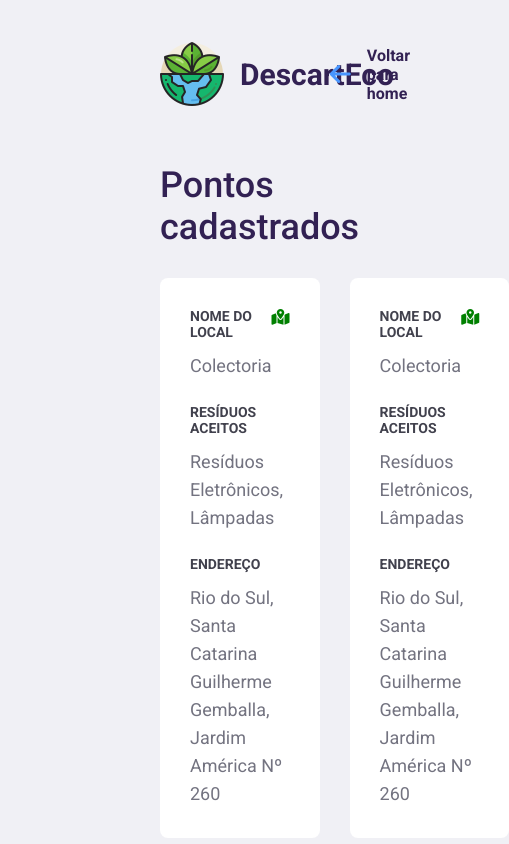
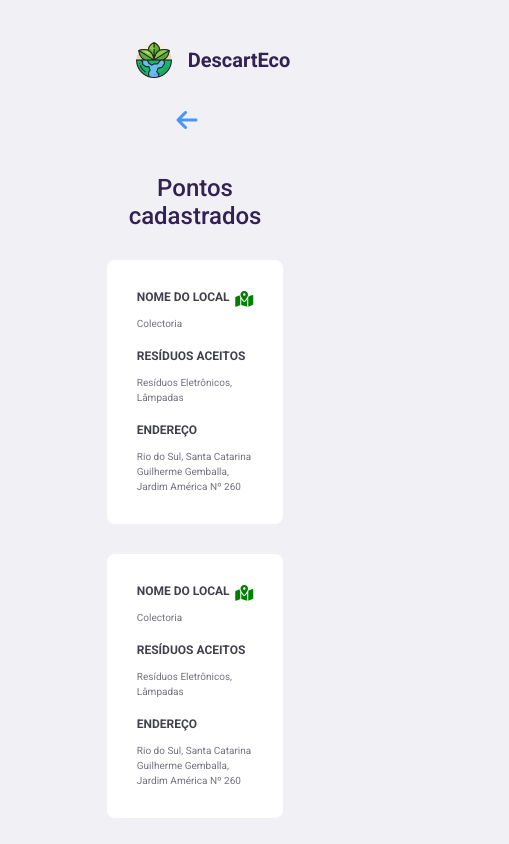
Before and after one commit to filipealvesrr/DescartEco, a plain HTML site: page collectionPoints.html in a window 390 px wide. Shown: the top 844 px of the page, 509 px wide, since content can reach past the window. Drawn offline with Linux system fonts and the light colour scheme.

Commit message:
Responsividade nos pontos de coleta

```diff
--- a/collectionPoints.html
+++ b/collectionPoints.html
@@ -6,6 +6,7 @@
     <title>DescartEco | Pontos Cadastrados</title>
     <meta name="description"
         content="Ajudamos nossos usuários a encontrar pontos de coleta adequados para resíduos que merecem tratamento especial no seu descarte.">
+    <meta name="viewport" content="width=device-width, initial-scale=1.0">
     <link rel="shortcut icon" href="Assets/img/favicon-16x16.png" type="image/x-icon">
     <link rel="stylesheet" href="https://cdnjs.cloudflare.com/ajax/libs/font-awesome/6.2.1/css/all.min.css"
         integrity="sha512-MV7K8+y+gLIBoVD59lQIYicR65iaqukzvf/nwasF0nqhPay5w/9lJmVM2hMDcnK1OnMGCdVK+iQrJ7lzPJQd1w=="
@@ -173,8 +174,8 @@
 
             <footer class="footer-info">
                 <h4>Não encontrou o ponto de coleta? Informe nos contatos abaixo: </h4>
-                <a href="tel:+5587981052994">Telefone: +55 87 98105 2994</a>
-                <a href="mailto:escolaverde@univasf.edu.br">E-mail:escolaverde@univasf.edu.br</a>
+                <a class="links" href="tel:+5587981052994">Telefone: +55 87 98105 2994</a>
+                <a class="links" href="mailto:escolaverde@univasf.edu.br">E-mail:escolaverde@univasf.edu.br</a>
             </footer>
         </div>
     </main>
--- a/styleCollectionPoints.css
+++ b/styleCollectionPoints.css
@@ -87,3 +87,68 @@
     flex-direction: column;
     gap: 8px;
 }
+
+/* Responsividade */
+
+@media (max-width:992px){
+    .cards {
+        grid-template-columns: 1fr;
+    }
+}
+
+@media (max-width:768px){
+    .header-container {
+        flex-direction: column;
+        align-items: center;
+        justify-content: center;
+        gap: 30px;
+    }
+
+    .logo h1 {
+        font-size: 20px;
+    }
+
+    .logo img {
+        width: 36px;
+    }
+
+    .register h3 {
+        font-size: 0px;
+        text-align: center;
+    }
+
+    main {
+        display: flex;
+        justify-content: center;
+    }
+
+    .main-container {
+        margin: 0px 160px;
+    }
+
+    .main-container h2 {
+        font-size: 24px;
+        text-align: center;
+    }
+}
+
+@media (max-width:645px){
+    .title-case {
+        font-size: 12px;
+    }
+
+    .info {
+        font-size: 10px;
+        line-height: 15px;
+        margin-bottom: 18px;
+    }
+
+    .footer-info h4 {
+        max-width: 250px;
+        font-size: 14px;
+    }
+
+    .footer-info .links {
+        font-size: 12px;
+    }
+}
--- a/styleIndex.css
+++ b/styleIndex.css
@@ -161,3 +161,5 @@
     opacity: 1;
     visibility: visible;
 }
+
+/* Responsividade */
```
Also changed, not shown: aboutUs.html (+1 -0 lines), index.html (+1 -0 lines), register.html (+1 -0 lines).
